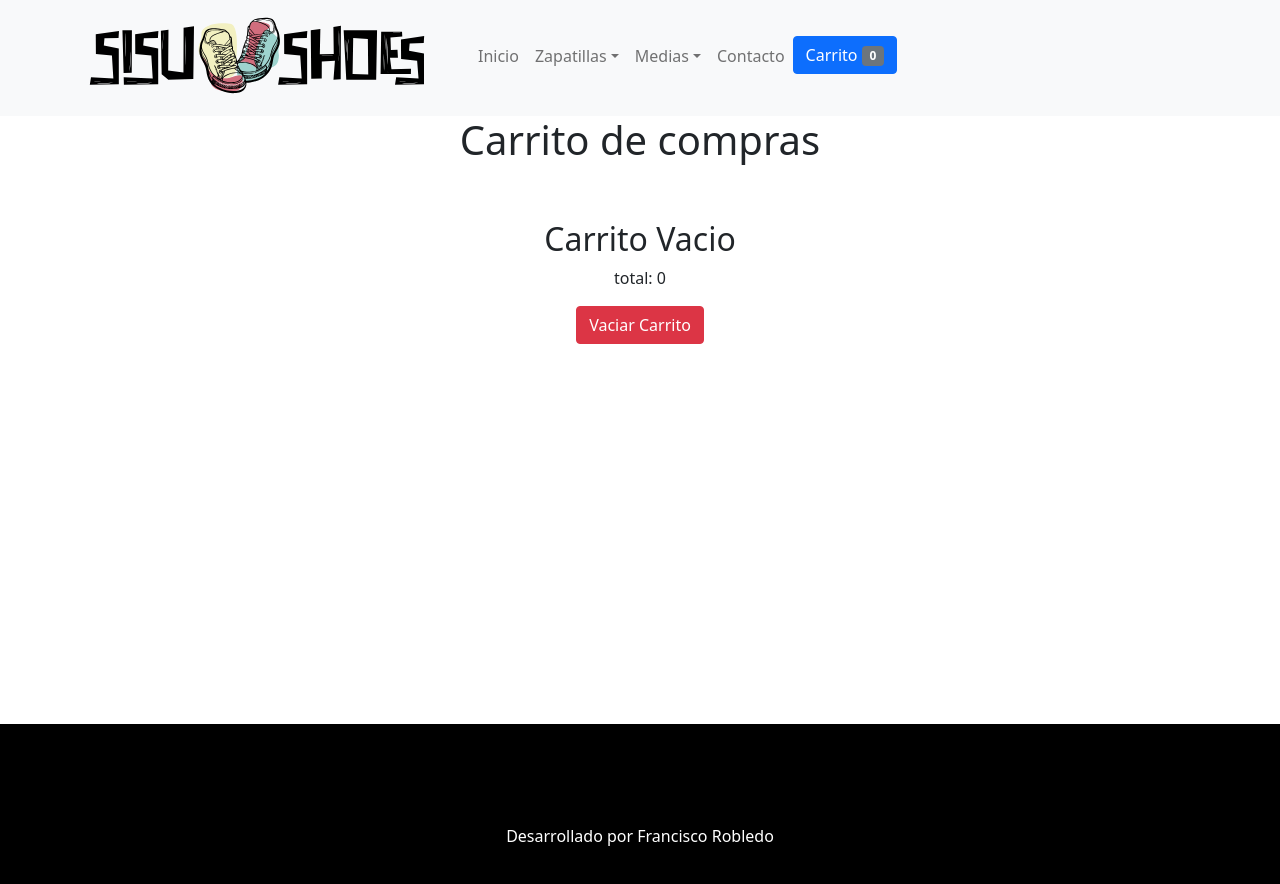
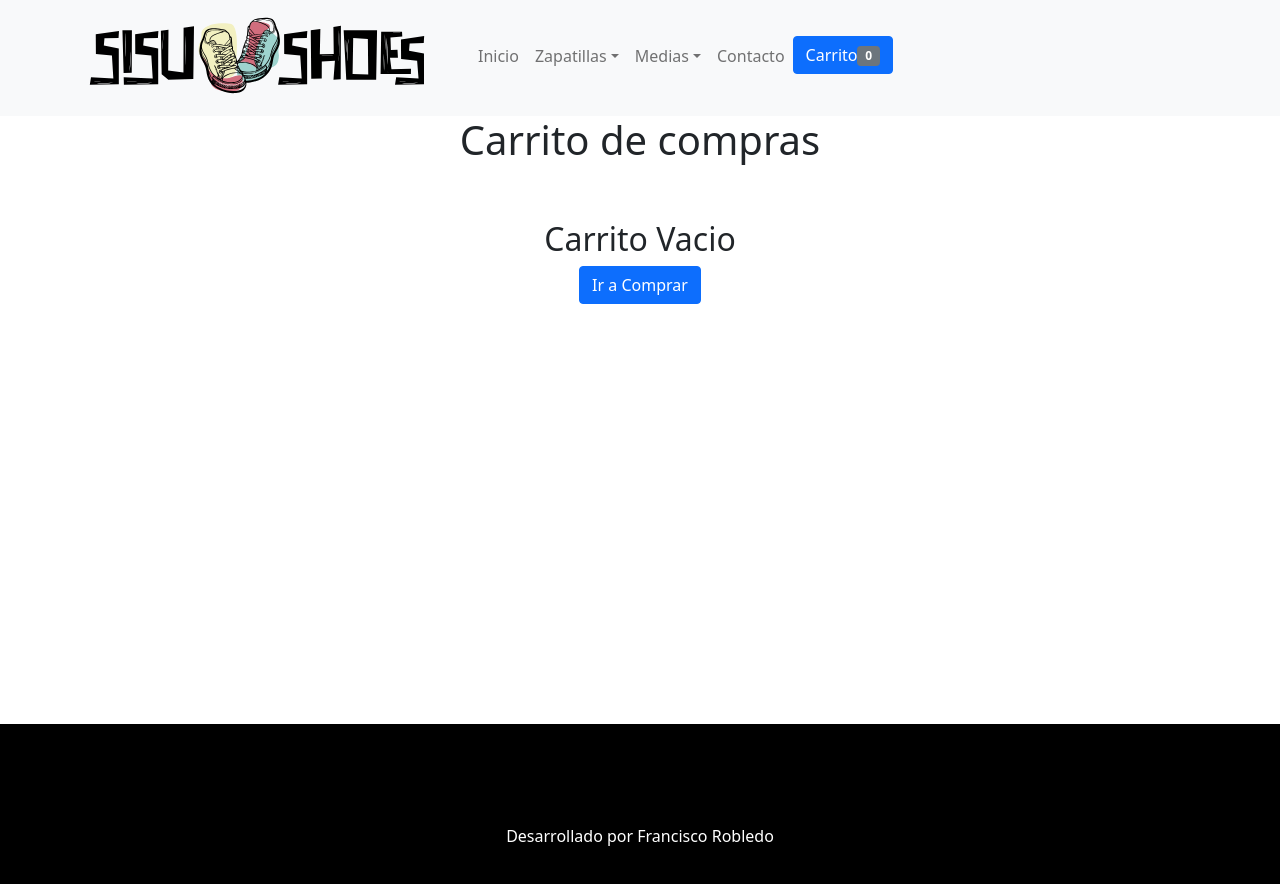
Before and after one commit to fkcisco/react, a React (Create React App) app: page /carrito in a window 1280 px wide. Shown: the top 884 px of the page. Built offline with nearby package versions, Linux system fonts and the light colour scheme.

Commit message:
desafio Content 2.0 Ahora mas conforme

```diff
--- a/src/Layout/header/CartWidget.jsx
+++ b/src/Layout/header/CartWidget.jsx
@@ -1,12 +1,22 @@
 import {Button} from 'react-bootstrap'
 import {Badge } from 'react-bootstrap'
 import {NavLink} from 'react-router-dom'
+import { useCartContext } from '../../contexts/cartContext'
+
+
 
 const Carrito= () => {
+
+    const { TotalCarrito  } = useCartContext()
+
     return (
 
             <NavLink to="/carrito">
-                <Button variant="primary"> Carrito <Badge bg="secondary">0</Badge> </Button>
+                <Button variant="primary"> Carrito
+                    <Badge bg="secondary">
+                    {TotalCarrito()}
+                    </Badge>
+                </Button>
             </NavLink>
 
 
--- a/src/components/ItemLisContainer/ItemList.jsx
+++ b/src/components/ItemLisContainer/ItemList.jsx
@@ -4,12 +4,14 @@ import {getFetch} from '../helpers/getFetch'
 import Item  from '../itemCards/Item'
 import Cargando from '../helpers/Cargando'
 import {useParams} from 'react-router-dom'
+import { memo } from 'react'
 
 
 
-const ListItem = () => {
+const ListItem = memo (
+    () => {
 
- const [objProductos, setObjProductos] = useState([])
+  const [objProductos, setObjProductos] = useState([])
   const [loading, setLoading] = useState(true)
 
   const { categoriaId } = useParams()
@@ -28,11 +30,8 @@ const ListItem = () => {
         })
         .catch(err => console.log(err))
         .finally(()=> setLoading(false))
-
         }
-
         else {
-
           getFetch()
         .then((resp)=>{
           setObjProductos(resp)
@@ -70,4 +69,6 @@ const ListItem = () => {
    )
   }
 
+  )
+
   export default ListItem
--- a/src/components/contadorProducto/ItemCount.jsx
+++ b/src/components/contadorProducto/ItemCount.jsx
@@ -4,13 +4,9 @@ import { Button } from 'react-bootstrap'
 //import Intercambiabilidad from '../botones/Intercambiabilidad'
 import './contadorProducto.css'
 
-
-
-
 const Contador= ({stock, init, ident, onAdd}) => {
 
     const [ count, setCount ] = useState(parseFloat(init))
-
 
     const agregar = () => count < stock  &&  setCount(count + 1)
     const descontar = () => count >= 1  &&  setCount(count - 1)
@@ -35,7 +31,6 @@ const Contador= ({stock, init, ident, onAdd}) => {
                   }
 
             </div>
-
             </>
 )
 }
--- a/src/components/itemCards/Item.jsx
+++ b/src/components/itemCards/Item.jsx
@@ -1,3 +1,4 @@
+import { memo } from 'react'
 import {Card} from 'react-bootstrap'
 import {Badge } from 'react-bootstrap'
 import {ListGroup} from 'react-bootstrap'
@@ -8,7 +9,8 @@ import { NavLink} from 'react-router-dom'
 import "./ItemCards.css"
 
 
-function ItemCard({producto}){
+const ItemCard = memo (
+({producto}) => {
 
   function numberWithCommas(x) {
     return x.toString().replace(/\B(?=(\d{3})+(?!\d))/g, ".");
@@ -60,4 +62,6 @@ function ItemCard({producto}){
 
 }
 
+)
+
 export default ItemCard
--- a/src/components/itemCards/ItemSingle.jsx
+++ b/src/components/itemCards/ItemSingle.jsx
@@ -10,7 +10,6 @@ function ItemSingle({ ver }){
     return x.toString().replace(/\B(?=(\d{3})+(?!\d))/g, ".");
 }
 
-
 function precioDescuento(precio,descuento){
     return precio - (parseFloat(precio) * descuento)
 }
@@ -18,9 +17,8 @@ function precioDescuento(precio,descuento){
   const { addToCard } = useCartContext()
 
   const onAdd = (count) => {
-    console.log(count)
       addToCard( { ...ver, cantidad:count} )
-  }
+      }
 
    return (
     <>
--- a/src/components/paginaCarrito/PaginaCarrito.jsx
+++ b/src/components/paginaCarrito/PaginaCarrito.jsx
@@ -1,26 +1,31 @@
+import { memo } from 'react'
 import {Container} from 'react-bootstrap'
 import {Row} from 'react-bootstrap'
 import {Col} from 'react-bootstrap'
 import {Button} from 'react-bootstrap'
+import {NavLink} from 'react-router-dom'
 import { useCartContext } from '../../contexts/cartContext'
 
 import "./paginaContacto.css"
 
-const PaginaCarrito = () => {
+const PaginaCarrito = memo (
+
+() => {
 
     const { cart, vaciarCarrito, DelProducto, PrecioTotal  } = useCartContext()
-    console.log(cart)
 
 
     return (
-
-                <Container fluid>
+                <Container>
                     <Row className='mb-5 text-center'>
                         <h1>Carrito de compras</h1>
                     </Row>
                     <Row>
                     {cart.length < 1 ? (
-                        <h2 className='text-center'>Carrito Vacio</h2>
+                        <div className='text-center'>
+                            <h2>Carrito Vacio</h2>
+                            <NavLink to="/"><Button variant="primary" >Ir a Comprar</Button></NavLink>
+                        </div>
                     ) : (
                         cart.map(item =>
                                 <Row key={item.id}>
@@ -36,19 +41,21 @@ const PaginaCarrito = () => {
                                         </Col>
                                 </Row>
                             )
-                        )
+
+                            )
                         }
-                    </Row>
 
-                    <div className="text-center">
-                        <p>total: {PrecioTotal()}</p>
-                    </div>
+                    {!cart && <div className="text-center"> <p>total: {PrecioTotal()}</p> </div> }
 
-                    <div className="text-center">
-                        <Button variant="danger" onClick={vaciarCarrito} >Vaciar Carrito</Button>
-                    </div>
+                    {!cart && <div className="text-center"><Button variant="danger" onClick={vaciarCarrito} >Vaciar Carrito</Button></div> }
+
+
+
+                     </Row>
                 </Container>
                 )
   }
 
+  )
+
 export default PaginaCarrito
--- a/src/contexts/cartContext.jsx
+++ b/src/contexts/cartContext.jsx
@@ -23,11 +23,25 @@ export const CartContextProvider = ({ children }) => {
     }
 
     const DelProducto = ( id ) => {
-        console.log("llega "+id)
+        console.log("llega el id de borrar"+id)
+
         const items = cart.filter((producto)=> producto.id !== id)
-        setCart([
-            items
-        ])
+
+        console.log(items)
+
+            if(cart.length === 1) {
+                console.log("vacia"+id)
+                    vaciarCarrito()
+            } else {
+                console.log("no vacia"+id)
+            setCart(
+                [...items]
+                )
+            }
+    }
+
+    const TotalCarrito = () =>{
+        return cart.reduce((acum,i) => acum + i.cantidad, 0 )
     }
 
     const IsInCart = ( id ) =>{
@@ -42,6 +56,8 @@ export const CartContextProvider = ({ children }) => {
         return setCart([])
     }
 
+
+
 return (
     <CartContext.Provider
         value={{
@@ -49,7 +65,8 @@ return (
             addToCard,
             vaciarCarrito,
             DelProducto,
-            PrecioTotal
+            PrecioTotal,
+            TotalCarrito
         }}>
 
        {children}
```
